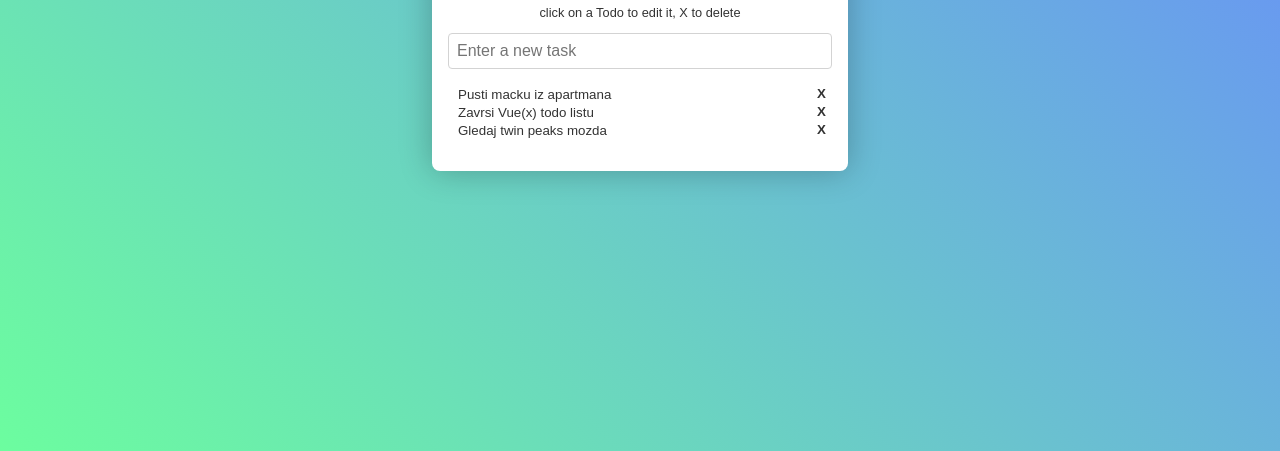
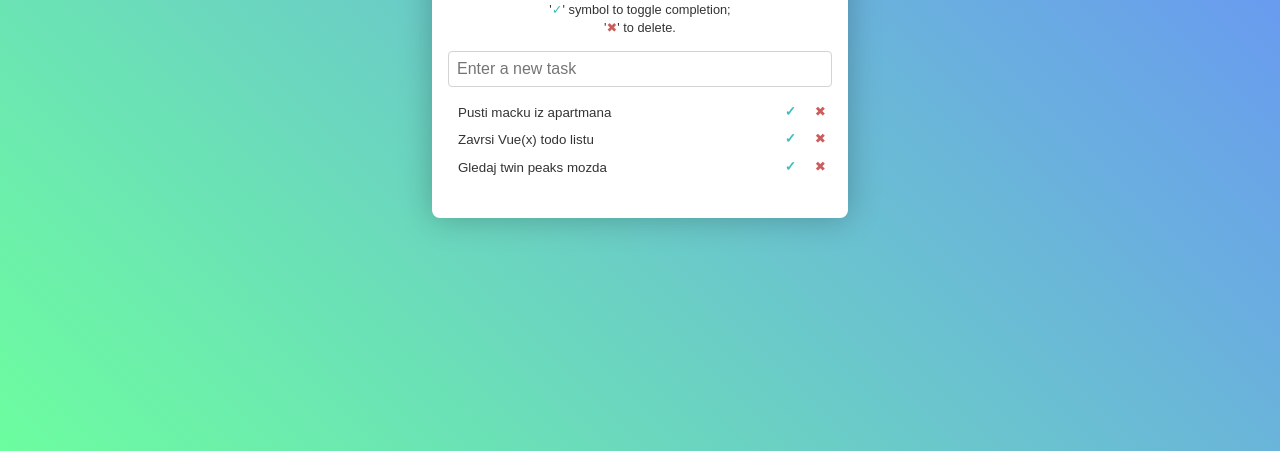
Before and after one commit to post-punk/todo-list-simple, a plain HTML site: page index.html in a window 1280 px wide. Shown: the part 349-800 px from the top of the page. Drawn offline with nearby package versions, Linux system fonts and the light colour scheme.

Commit message:
Add files via upload

```diff
--- a/index.html
+++ b/index.html
@@ -9,8 +9,11 @@
 	<body>
 		<div class="container">
 			<h1>Todo Lista</h1>
-            <p>click on a Todo to edit it, X to delete</p>
-
+      <p>Click or tap on a <i>Todo</i> to edit it;</p>
+      <p>
+        '<span class="check">&#10003</span>' symbol to toggle completion;
+              </p>
+      <p>'<span class="delete">&#10006</span>' to delete.</p>
 			<div id="app"></div>
 		</div>
 	<template id="todo-list">
@@ -20,7 +23,11 @@
 				:class="{completed: todo.completed}"
 				class="task"
         v-on:keyup.enter="$event.target.blur()"
-        v-model="todo.task"><button id="delete" @click="deleteTodo(todo.id)">X</button></input></li>
+        v-model="todo.task">
+        <button id="check" @click="toggleTodo(todo.id)">&#10003</button>
+        <button id="delete" @click="deleteTodo(todo.id)">&#10006</button>
+
+      </input></li>
 		</ul>
 	</template>
 	<template id="app-template">
--- a/style.css
+++ b/style.css
@@ -19,7 +19,6 @@ body {
 }
 h1 {
 	text-align: center;
-	margin-top: 0;
 }
 .todo-input {
 	width: 100%;
@@ -30,12 +29,13 @@ h1 {
 	border-style: none;
 	border: solid 1px lightgray;
 	box-sizing: border-box;
+  margin-top: 1rem;
 }
 .tasks {
 	padding-left: 0.5rem;
 }
 .task:hover {
-	cursor:pointer;
+
 }
 .completed {
 	text-decoration: line-through;
@@ -49,18 +49,37 @@ input.task {
   display: inline;
   border: none;
   color: inherit;
-  width: 90%;
+  width: 70%;
+  margin-bottom: 0.6rem;
 }
 #delete {
   cursor: pointer;
   position: absolute;
+  outline: none;
   float: right;
   display: inline;
   right: 0px;
   border: none;
   color: inherit;
   background-color: white;
+  color: indianred;
+
+}
+#check {
+  position: absolute;
+  right: 30px;
+  border: none;
+  cursor: pointer;
+  outline: none;
+  float: right;
+  display: inline;
+  background-color: white;
   font-weight: bold;
+  color: #3CBCBC;
+
+}
+#check:hover {
+  cursor: pointer;
 }
 #delete:hover {
   cursor: pointer;
@@ -68,4 +87,14 @@ input.task {
 .container p {
   text-align:center;
   font-size: 0.8rem;
+  margin-top: 0;
+  margin-bottom: 0;
+  display: block;
+  padding-top: 0.2rem;
 }
+.check {
+  color: #3CBCBC;
+}
+.delete {
+  color: indianred;
+}
```
